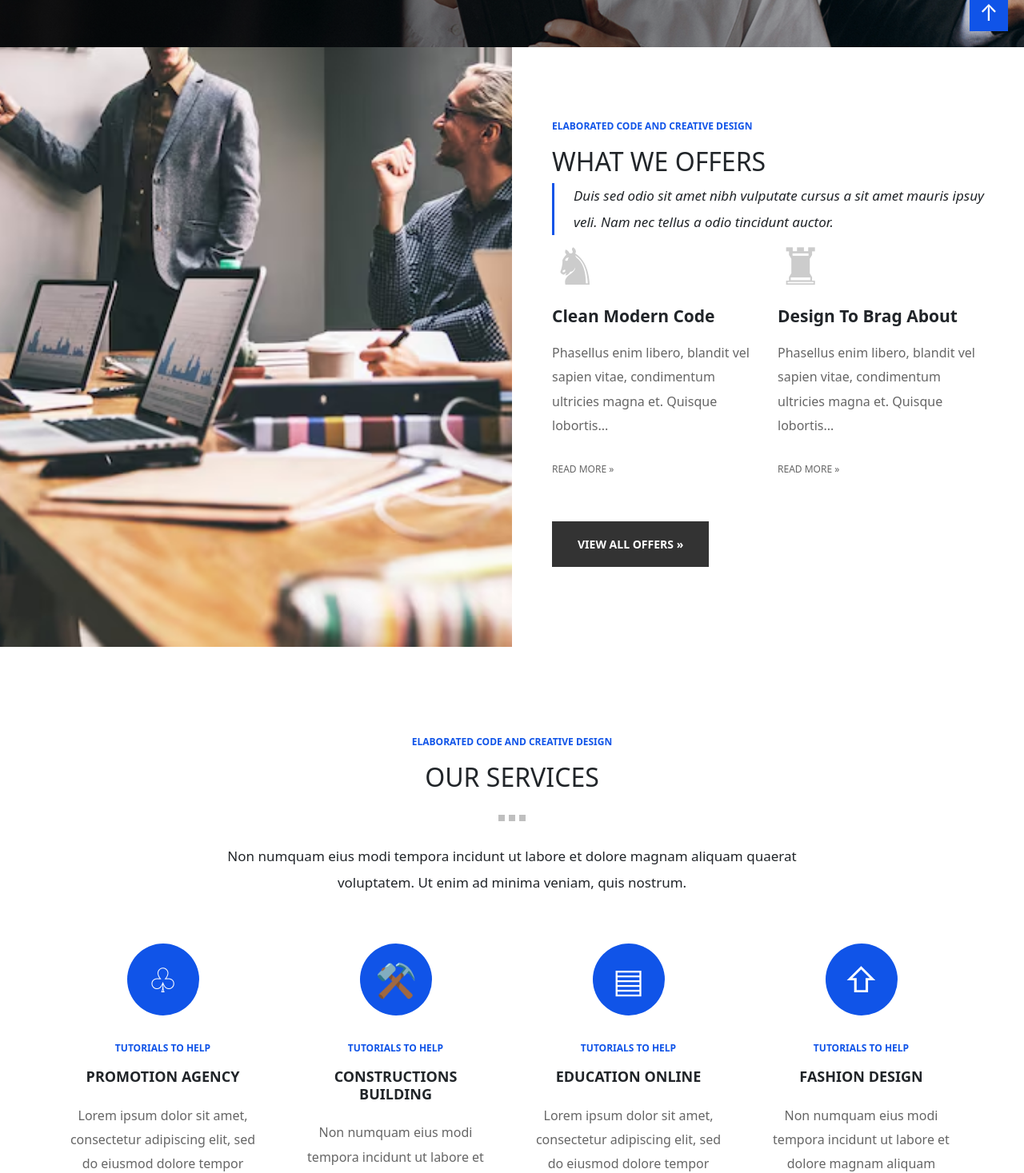
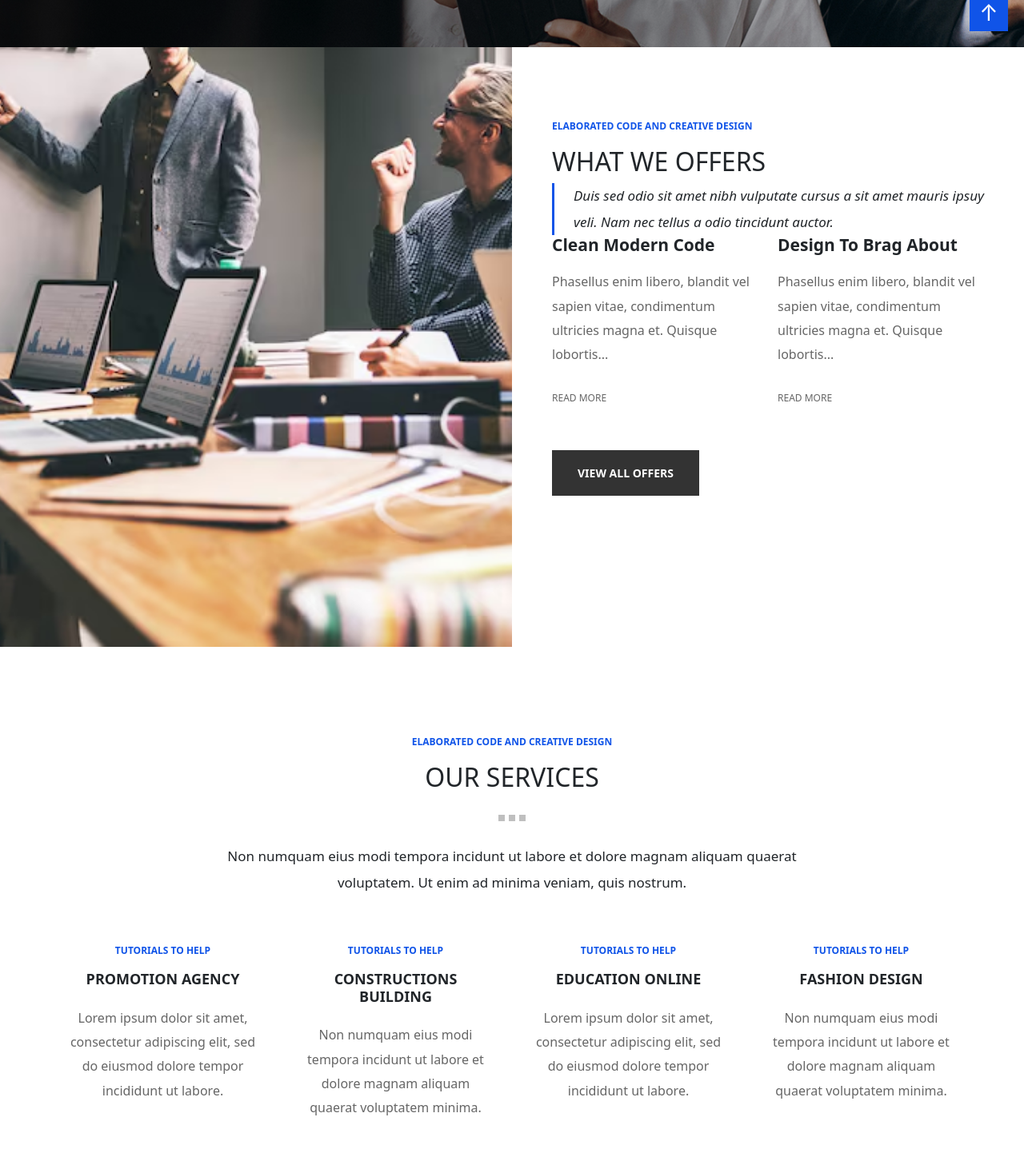
Before and after one commit to Ali102105/FrontEndKD, a React (Vite) app in the folder HelloWorld/: page / in a window 1280 px wide. Shown: the part 741-2208 px from the top of the page at 80% size. Built offline with nearby package versions, Linux system fonts and the light colour scheme.

Commit message:
Veranderingen bij Offers.jsx en Services.jsx gemaakt.

```diff
--- a/HelloWorld/src/components/Offers.jsx
+++ b/HelloWorld/src/components/Offers.jsx
@@ -2,13 +2,11 @@ import "./Offers.css";
 
 const offers = [
   {
-    icon: "♞",
     title: "Clean Modern Code",
     description:
       "Phasellus enim libero, blandit vel sapien vitae, condimentum ultricies magna et. Quisque lobortis...",
   },
   {
-    icon: "♜",
     title: "Design To Brag About",
     description:
       "Phasellus enim libero, blandit vel sapien vitae, condimentum ultricies magna et. Quisque lobortis...",
@@ -24,39 +22,40 @@ function Offers() {
             <div
               className="offers-image"
               role="img"
-              aria-label="Twee collega's bekijken samen een tablet"
+              aria-label="Collega's werken samen op kantoor"
             ></div>
           </div>
 
           <div className="col-12 col-lg-6 offers-content">
-            <p className="section-label">ELABORATED CODE AND CREATIVE DESIGN</p>
+            <p className="section-label">
+              ELABORATED CODE AND CREATIVE DESIGN
+            </p>
 
             <h2>WHAT WE OFFERS</h2>
 
             <blockquote>
-              Duis sed odio sit amet nibh vulputate cursus a sit amet mauris
-              ipsuy veli. Nam nec tellus a odio tincidunt auctor.
+              Duis sed odio sit amet nibh vulputate cursus a sit amet
+              mauris ipsuy veli. Nam nec tellus a odio tincidunt auctor.
             </blockquote>
 
             <div className="row g-4 offers-grid">
               {offers.map((offer) => (
-                <article className="col-12 col-md-6" key={offer.title}>
-                  <span className="offer-icon" aria-hidden="true">
-                    {offer.icon}
-                  </span>
-
+                <article
+                  className="col-12 col-md-6"
+                  key={offer.title}
+                >
                   <h3>{offer.title}</h3>
                   <p>{offer.description}</p>
 
                   <a className="read-more" href="#services">
-                    READ MORE »
+                    READ MORE
                   </a>
                 </article>
               ))}
             </div>
 
             <a className="dark-button" href="#services">
-              VIEW ALL OFFERS »
+              VIEW ALL OFFERS
             </a>
           </div>
         </div>
--- a/HelloWorld/src/components/Services.jsx
+++ b/HelloWorld/src/components/Services.jsx
@@ -2,25 +2,21 @@ import "./Services.css";
 
 const services = [
   {
-    icon: "♧",
     title: "PROMOTION AGENCY",
     description:
       "Lorem ipsum dolor sit amet, consectetur adipiscing elit, sed do eiusmod dolore tempor incididunt ut labore.",
   },
   {
-    icon: "⚒",
     title: "CONSTRUCTIONS BUILDING",
     description:
       "Non numquam eius modi tempora incidunt ut labore et dolore magnam aliquam quaerat voluptatem minima.",
   },
   {
-    icon: "▤",
     title: "EDUCATION ONLINE",
     description:
       "Lorem ipsum dolor sit amet, consectetur adipiscing elit, sed do eiusmod dolore tempor incididunt ut labore.",
   },
   {
-    icon: "⇧",
     title: "FASHION DESIGN",
     description:
       "Non numquam eius modi tempora incidunt ut labore et dolore magnam aliquam quaerat voluptatem minima.",
@@ -57,10 +53,6 @@ function Services() {
               className="col-12 col-md-6 col-lg-3 service-card"
               key={service.title}
             >
-              <div className="service-icon" aria-hidden="true">
-                {service.icon}
-              </div>
-
               <p className="section-label">TUTORIALS TO HELP</p>
 
               <h3>{service.title}</h3>
```
